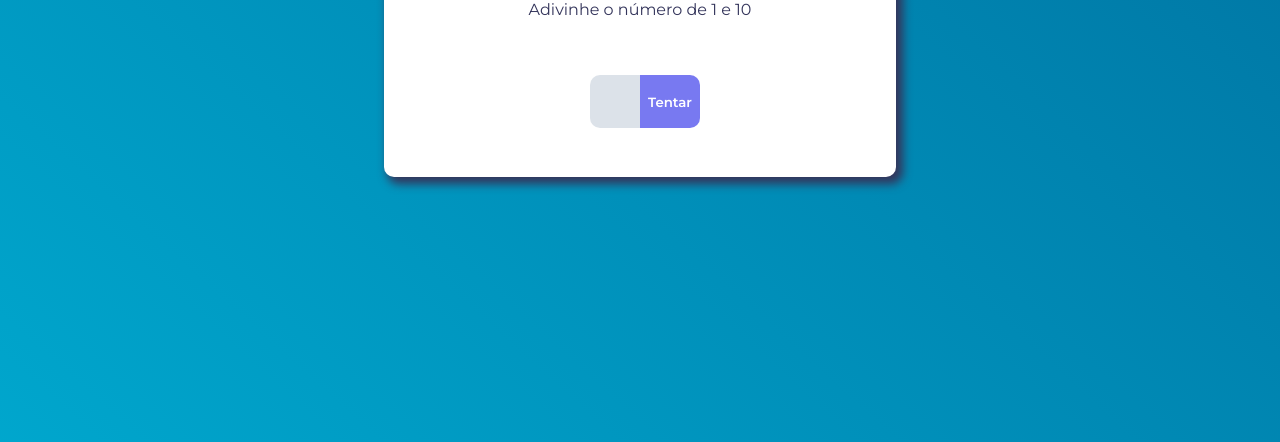
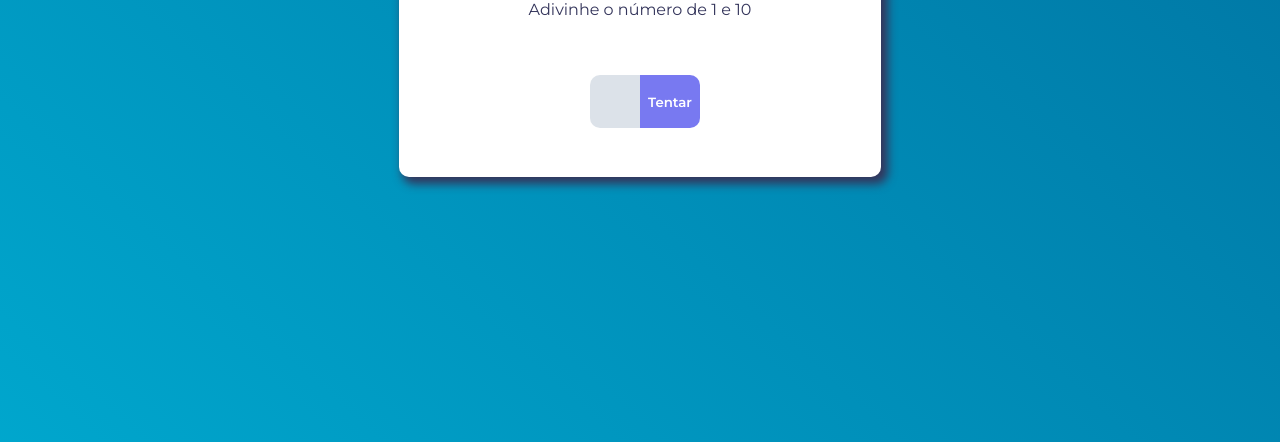
Before and after one commit to henrique1232H/JogoDaAdivinha--o, a plain HTML site: page index.html in a window 1280 px wide. Shown: the part 358-800 px from the top of the page. Drawn offline with Linux system fonts and the light colour scheme.

Commit message:
REAL FINISH

```diff
--- a/src/style/style.css
+++ b/src/style/style.css
@@ -26,9 +26,8 @@ body {
 
 .block {
     height: 27rem;
-    width: 100%;
-    min-width: 20%;
-    max-width: 70%;
+    width: min(48.2rem, 90%);
+    margin: 0 auto;
     background-color: #fff;
     box-shadow: 5px 5px 10px 2px;
     padding: 4.8rem 6.4rem;
@@ -172,12 +171,6 @@ p {
     }
 }
 
-@media (min-width: 80rem) {
-    .block {
-        width: 40%;
-    }
-}
-
 
 @media (max-width: 40rem) {
     .block {
```
